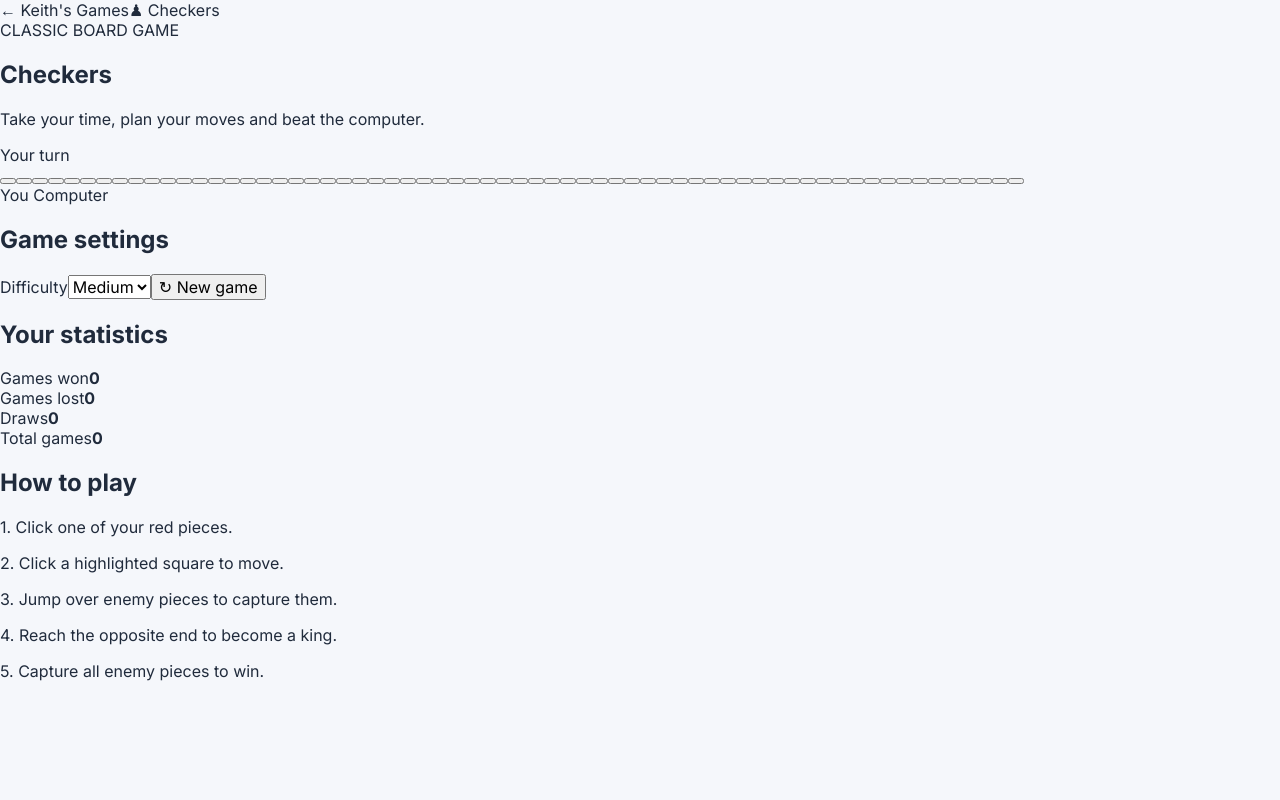
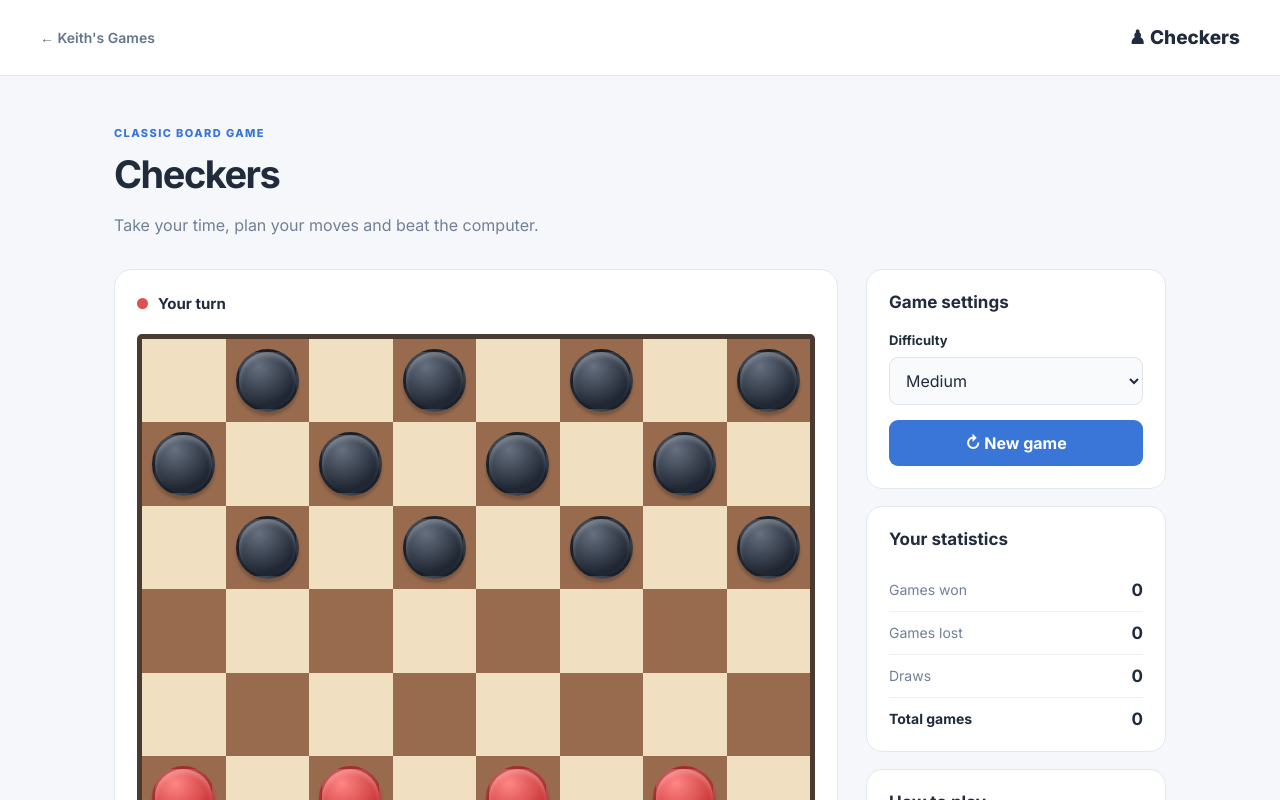
Before and after one commit to Will-source-del/keith-s-games, a Next.js app: page /games/checkers in a window 1280 px wide. Shown: the top 800 px of the page. Built offline with nearby package versions, Linux system fonts and the light colour scheme; no server answers.

Commit message:
Update globals.css

```diff
--- a/app/globals.css
+++ b/app/globals.css
@@ -342,3 +342,334 @@ footer {
     flex-wrap: wrap;
   }
 }
+
+/* CHECKERS GAME */
+
+.checkers-page {
+  min-height: 100vh;
+  background: #f5f7fb;
+  padding-bottom: 50px;
+}
+
+.checkers-header {
+  height: 76px;
+  padding: 0 max(24px, calc((100% - 1200px) / 2));
+  display: flex;
+  align-items: center;
+  justify-content: space-between;
+  background: white;
+  border-bottom: 1px solid #e2e8f0;
+}
+
+.back-link {
+  color: #64748b;
+  font-weight: 600;
+  font-size: 14px;
+}
+
+.back-link:hover {
+  color: #3976d8;
+}
+
+.checkers-brand {
+  font-weight: 800;
+  font-size: 19px;
+}
+
+.checkers-content {
+  max-width: 1100px;
+  margin: 0 auto;
+  padding: 45px 24px;
+}
+
+.checkers-intro {
+  margin-bottom: 30px;
+}
+
+.checkers-eyebrow {
+  color: #3976d8;
+  font-size: 11px;
+  font-weight: 800;
+  letter-spacing: 1.4px;
+}
+
+.checkers-intro h1 {
+  font-size: 38px;
+  letter-spacing: -1.5px;
+  margin: 10px 0;
+}
+
+.checkers-intro p {
+  color: #718096;
+  line-height: 1.6;
+}
+
+.checkers-layout {
+  display: grid;
+  grid-template-columns: minmax(0, 1fr) 300px;
+  gap: 28px;
+  align-items: start;
+}
+
+.board-container {
+  background: white;
+  border: 1px solid #e2e8f0;
+  border-radius: 18px;
+  padding: 22px;
+  min-width: 0;
+}
+
+.game-status {
+  display: flex;
+  align-items: center;
+  gap: 10px;
+  font-size: 15px;
+  font-weight: 700;
+  margin-bottom: 18px;
+  min-height: 24px;
+}
+
+.status-dot {
+  width: 11px;
+  height: 11px;
+  border-radius: 50%;
+}
+
+.status-dot.red {
+  background: #dc5151;
+}
+
+.status-dot.black {
+  background: #252a35;
+}
+
+.checkers-board {
+  display: grid;
+  grid-template-columns: repeat(8, minmax(0, 1fr));
+  width: 100%;
+  aspect-ratio: 1;
+  border: 5px solid #493b32;
+  border-radius: 5px;
+  overflow: hidden;
+}
+
+.square {
+  border: none;
+  padding: 0;
+  aspect-ratio: 1;
+  display: grid;
+  place-items: center;
+  position: relative;
+  min-width: 0;
+  min-height: 0;
+}
+
+.square.light {
+  background: #f1dfc2;
+}
+
+.square.dark {
+  background: #986b4e;
+}
+
+.square.selected {
+  background: #d7bd58;
+}
+
+.square.possible {
+  cursor: pointer;
+}
+
+.square:disabled {
+  cursor: default;
+}
+
+.square:focus-visible {
+  outline: 3px solid #3976d8;
+  outline-offset: -3px;
+  z-index: 2;
+}
+
+.checker-piece {
+  width: 76%;
+  height: 76%;
+  border-radius: 50%;
+  display: grid;
+  place-items: center;
+  font-size: clamp(12px, 3vw, 30px);
+  font-weight: 800;
+  border: 3px solid rgba(0, 0, 0, 0.18);
+  box-shadow:
+    inset 0 4px 4px #ffffff40,
+    0 4px 3px #00000035;
+  z-index: 1;
+}
+
+.red-piece {
+  background: radial-gradient(circle at 35% 25%, #ff8585, #c93636 70%);
+  color: #fff;
+}
+
+.black-piece {
+  background: radial-gradient(circle at 35% 25%, #667080, #202733 70%);
+  color: #fff;
+}
+
+.move-indicator {
+  position: absolute;
+  width: 24%;
+  height: 24%;
+  border-radius: 50%;
+  background: #ffffffb8;
+  border: 2px solid #ffffff;
+}
+
+.board-legend {
+  display: flex;
+  justify-content: center;
+  gap: 25px;
+  padding-top: 20px;
+  font-size: 13px;
+  color: #64748b;
+  font-weight: 600;
+}
+
+.board-legend span {
+  display: flex;
+  align-items: center;
+  gap: 8px;
+}
+
+.board-legend i {
+  width: 13px;
+  height: 13px;
+  border-radius: 50%;
+}
+
+.legend-red {
+  background: #cf4141;
+}
+
+.legend-black {
+  background: #252a35;
+}
+
+.checkers-sidebar {
+  display: flex;
+  flex-direction: column;
+  gap: 17px;
+}
+
+.game-panel {
+  background: white;
+  border: 1px solid #e2e8f0;
+  border-radius: 16px;
+  padding: 22px;
+}
+
+.game-panel h2 {
+  font-size: 17px;
+  margin: 0 0 20px;
+}
+
+.game-panel label {
+  display: block;
+  font-size: 13px;
+  font-weight: 700;
+  margin-bottom: 9px;
+}
+
+.game-panel select {
+  width: 100%;
+  padding: 12px;
+  background: #f8fafc;
+  color: #202b3c;
+  border: 1px solid #dce3ec;
+  border-radius: 9px;
+  margin-bottom: 15px;
+}
+
+.restart-button {
+  width: 100%;
+  background: #3976d8;
+  color: white;
+  border: none;
+  border-radius: 9px;
+  padding: 13px;
+  font-weight: 700;
+  transition: background 0.2s;
+}
+
+.restart-button:hover {
+  background: #285eaf;
+}
+
+.stat-row {
+  display: flex;
+  justify-content: space-between;
+  align-items: center;
+  padding: 11px 0;
+  border-bottom: 1px solid #edf0f4;
+  font-size: 14px;
+  color: #718096;
+}
+
+.stat-row strong {
+  color: #202b3c;
+  font-size: 17px;
+}
+
+.stat-row.total {
+  border-bottom: none;
+  padding-bottom: 0;
+  color: #202b3c;
+  font-weight: 700;
+}
+
+.instructions p {
+  color: #718096;
+  font-size: 13px;
+  line-height: 1.65;
+  margin: 10px 0;
+}
+
+@media (max-width: 800px) {
+  .checkers-layout {
+    grid-template-columns: 1fr;
+  }
+
+  .checkers-sidebar {
+    display: grid;
+    grid-template-columns: repeat(2, minmax(0, 1fr));
+  }
+
+  .instructions {
+    grid-column: 1 / -1;
+  }
+}
+
+@media (max-width: 520px) {
+  .checkers-content {
+    padding: 30px 12px;
+  }
+
+  .checkers-header {
+    padding: 0 15px;
+  }
+
+  .checkers-brand {
+    font-size: 16px;
+  }
+
+  .board-container {
+    padding: 10px;
+  }
+
+  .checkers-sidebar {
+    display: flex;
+  }
+
+  .checkers-intro h1 {
+    font-size: 32px;
+  }
+}
```
